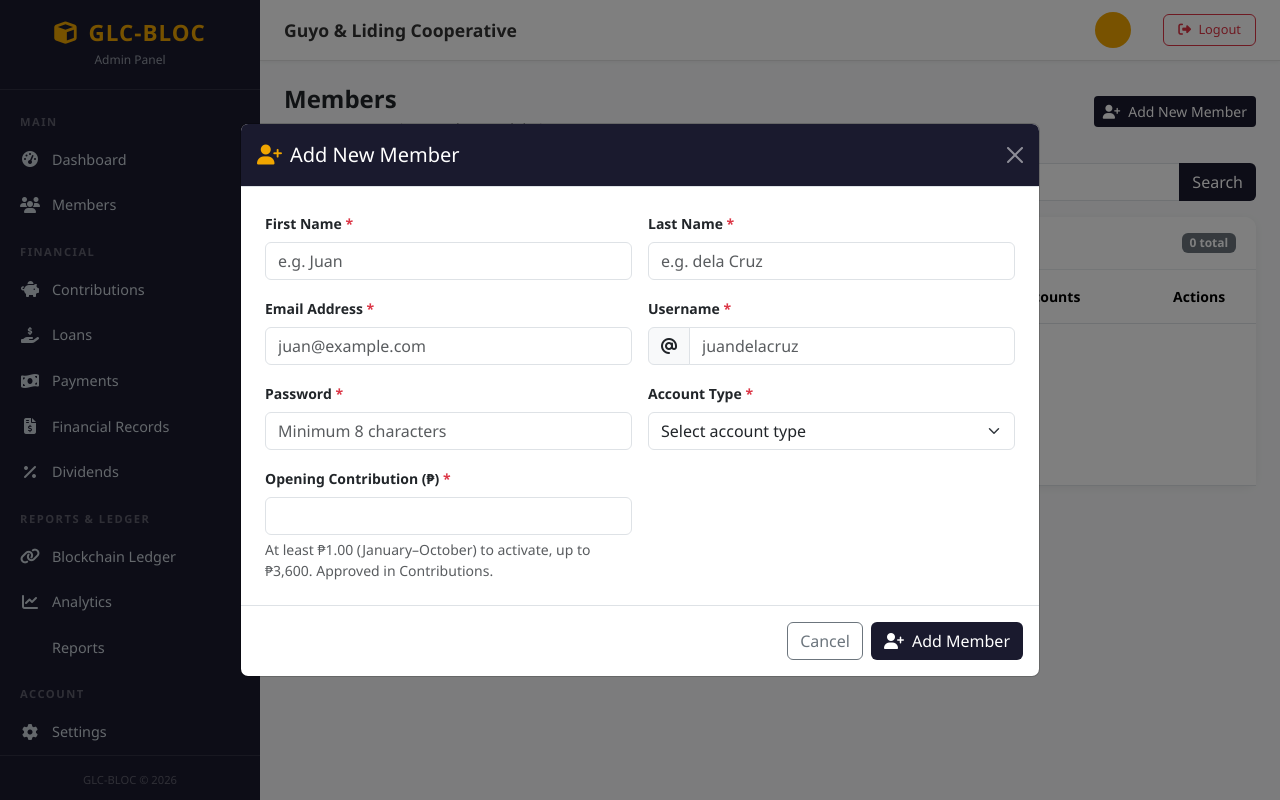
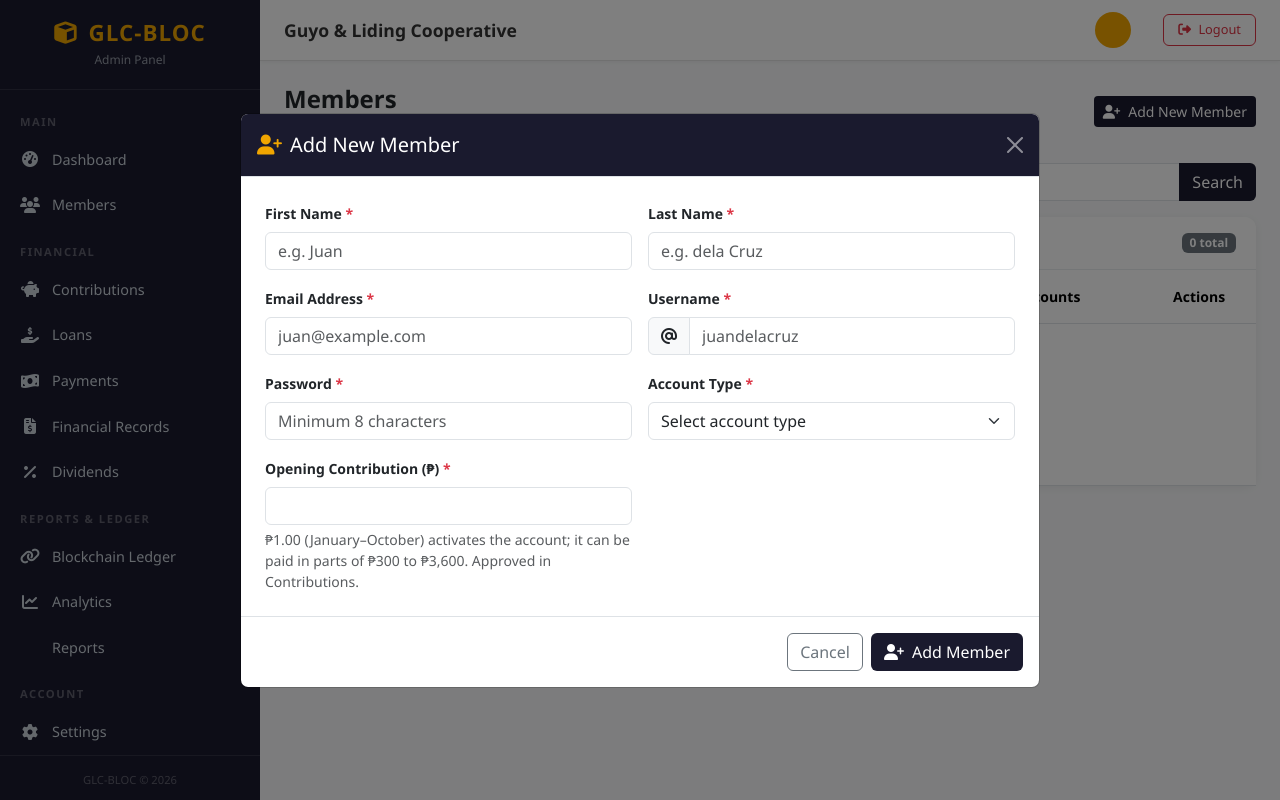
Before and after one commit to jam-aica08/GLC_BLOC, a CodeIgniter 4 app: the page made by app/Views/admin/members.php in a window 1280 px wide, after a click on "Add New Member". Run offline with PHP 8.4 and a stand-in for CodeIgniter, Linux system fonts and the light colour scheme; the template is opened without the code that fills it, so the values that code supplies are empty; some libraries are stand-ins or nearby versions.

Commit message:
Let joining accounts be paid in parts
A Pending account could only take one payment of everything left to
activate it (PHP 1,500 left meant PHP 500 was refused). Now any
contribution of PHP 300 to 3,600 is accepted (or the remainder if less
than PHP 300 is left). The account still becomes Active only when the
whole amount (January up to its opening month) is approved.

- The contribution form shows "PHP 1,500.00 left to activate this
  account. You can pay it in parts."
- Admin opening contribution is PHP 300 to 3,600 too; the help text shows
  the amount that activates the account.

Co-Authored-By: Claude Opus 5.5 <noreply@anthropic.com>
Claude-Session: https://claude.ai/code/session_01SFhg3nbNUzKF4JTMSB8qyE

```diff
--- a/app/Views/admin/members.php
+++ b/app/Views/admin/members.php
@@ -205,8 +205,8 @@
                         </div>
                         <div class="col-md-6">
                             <label for="opening_contribution" class="form-label fw-semibold small">Opening Contribution (₱) <span class="text-danger">*</span></label>
-                            <input type="number" class="form-control" id="opening_contribution" name="opening_contribution" min="<?= \App\Models\CooperativeAccountModel::joinAmount() ?>" max="3600" step="0.01" value="<?= \App\Models\CooperativeAccountModel::joinAmount() ?>" required>
-                            <div class="form-text">At least ₱<?= number_format(\App\Models\CooperativeAccountModel::joinAmount(), 2) ?> (January–<?= date('F') ?>) to activate, up to ₱3,600. Approved in Contributions.</div>
+                            <input type="number" class="form-control" id="opening_contribution" name="opening_contribution" min="300" max="3600" step="0.01" value="<?= \App\Models\CooperativeAccountModel::joinAmount() ?>" required>
+                            <div class="form-text">₱<?= number_format(\App\Models\CooperativeAccountModel::joinAmount(), 2) ?> (January–<?= date('F') ?>) activates the account; it can be paid in parts of ₱300 to ₱3,600. Approved in Contributions.</div>
                         </div>
                     </div>
                 </div>
@@ -243,8 +243,8 @@
                     </select>
                     <div class="mt-3">
                         <label for="new_opening_contribution" class="form-label fw-semibold small">Opening Contribution (₱) <span class="text-danger">*</span></label>
-                        <input type="number" class="form-control" id="new_opening_contribution" name="opening_contribution" min="<?= \App\Models\CooperativeAccountModel::joinAmount() ?>" max="3600" step="0.01" value="<?= \App\Models\CooperativeAccountModel::joinAmount() ?>" required>
-                        <div class="form-text">At least ₱<?= number_format(\App\Models\CooperativeAccountModel::joinAmount(), 2) ?> (January–<?= date('F') ?>) to activate, up to ₱3,600. Approved in Contributions.</div>
+                        <input type="number" class="form-control" id="new_opening_contribution" name="opening_contribution" min="300" max="3600" step="0.01" value="<?= \App\Models\CooperativeAccountModel::joinAmount() ?>" required>
+                        <div class="form-text">₱<?= number_format(\App\Models\CooperativeAccountModel::joinAmount(), 2) ?> (January–<?= date('F') ?>) activates the account; it can be paid in parts of ₱300 to ₱3,600. Approved in Contributions.</div>
                     </div>
                 </div>
                 <div class="modal-footer">
```
Also changed, not shown: app/Controllers/Admin.php (+4 -3 lines), app/Controllers/Member.php (+3 -4 lines), app/Models/CooperativeAccountModel.php (+17 -7 lines), app/Views/member/contributions.php (+6 -5 lines).
